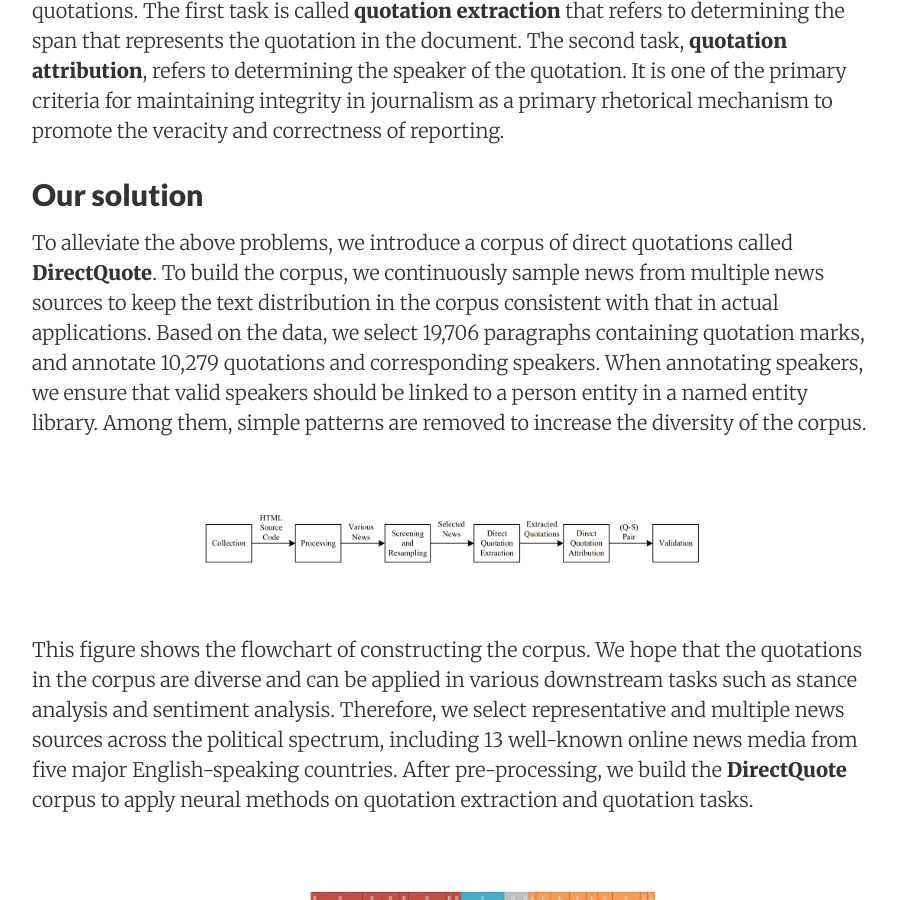
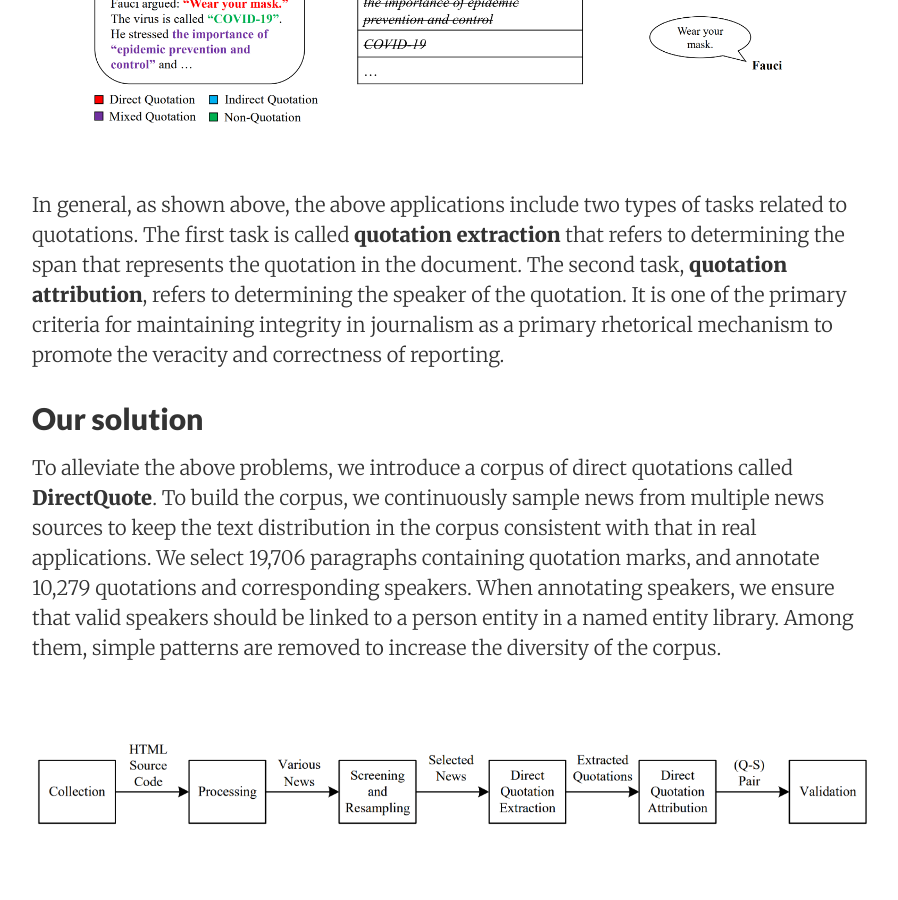
Before and after one commit to thumtblog/thumtblog.github.io, a Jekyll site: the page built from _posts/2022-10-15-directquote.md, in a window 1280 px wide and 900 px high, scrolled down 2020 px. Shown: the whole window, without its empty margins (188-1086 px from the left). Built offline with Jekyll 4.4.1, drawn with Linux system fonts in a browser that asks for light colours; nearby versions of some CDN libraries; comment, search, counter and statistics services are not loaded.

Commit message:
polish directquote

```diff
--- a/_posts/2022-10-15-directquote.md
+++ b/_posts/2022-10-15-directquote.md
@@ -12,7 +12,7 @@
 ## What is a quotation anyway?
 
 <br>
-<div align="center"><img src="{{ site.url }}/images/directquote/1.png" width=500></div>
+<div align="center"><img src="{{ site.url }}/images/directquote/1.png" width=750></div>
 <br>
 
 As shown in the figure above, A **quotation** is a general notion that covers different kinds of speech, thought, and writing in text. It is a prominent linguistic device for expressing opinions, statements, and assessments attributed to the speaker. Concretely, there are three types of quotations: direct quotations, indirect quotations and mixed quotations. Among all kinds of quotations, the entire content of the **direct quotation** is in quotation marks, which means that what the speaker said is transcribed verbatim.
@@ -22,7 +22,7 @@
 Besides news writing, direct quotations are also actively  involved in various NLP tasks. Since direct quotations are high subjective opinions, cognitions and assertions, they are used in opinion mining and claim detection task  to discover opinions, sentiment analysis task to evaluate the author’s mood, fact check task to verify factual information, statement monitoring task to track others’ speech. Many websites apply these tasks. For example, NewsBrief is a website that automatically extracts and attributes quotations, detects events, and updates them in real-time. Another website, Politifact, tracks the statements of politicians for news fact-checking to reduce misinformation. ISideWith tracks political views on different topics to boost voter engagement and education. However, these systems rely heavily on costly and time-consuming human labor.
 
 <br>
-<div align="center"><img src="{{ site.url }}/images/directquote/2.png" width=500></div>
+<div align="center"><img src="{{ site.url }}/images/directquote/2.png" width=750></div>
 <br>
 
 In general, as shown above, the above applications include two types of tasks related to quotations. The first task is called **quotation extraction** that refers to determining the span that represents the quotation in the document. The second task, **quotation attribution**, refers to determining the speaker of the quotation. It is one of the primary criteria for maintaining integrity in journalism as a primary rhetorical mechanism to promote the veracity and correctness of reporting.
@@ -31,16 +31,16 @@
 
 ## Our solution
 
-To alleviate the above problems, we introduce a corpus of direct quotations called **DirectQuote**. To build the corpus, we continuously sample news from multiple news sources to keep the text distribution in the corpus consistent with that in actual applications. Based on the data, we select 19,706 paragraphs containing quotation marks, and annotate 10,279 quotations and corresponding speakers. When annotating speakers, we ensure that valid speakers should be linked to a person entity in a named entity library. Among them, simple patterns are removed to increase the diversity of the corpus.
+To alleviate the above problems, we introduce a corpus of direct quotations called **DirectQuote**. To build the corpus, we continuously sample news from multiple news sources to keep the text distribution in the corpus consistent with that in real applications. We select 19,706 paragraphs containing quotation marks, and annotate 10,279 quotations and corresponding speakers. When annotating speakers, we ensure that valid speakers should be linked to a person entity in a named entity library. Among them, simple patterns are removed to increase the diversity of the corpus.
 
 <br>
-<div align="center"><img src="{{ site.url }}/images/directquote/3.png" width=500></div>
+<div align="center"><img src="{{ site.url }}/images/directquote/3.png" width=900></div>
 <br>
 
 This figure shows the flowchart of constructing the corpus. We hope that the quotations in the corpus are diverse and can be applied in various downstream tasks such as stance analysis and sentiment analysis. Therefore, we select representative and multiple news sources across the political spectrum, including 13 well-known online news media from five major English-speaking countries. After pre-processing, we build the **DirectQuote** corpus to apply neural methods on quotation extraction and quotation tasks.
 
 <br>
-<div align="center"><img src="{{ site.url }}/images/directquote/4.png" width=500></div>
+<div align="center"><img src="{{ site.url }}/images/directquote/4.png" width=750></div>
 <br>
 
 Although the common rule-based method is fast and performs well in the cases of simple syntax, it cannot handle rare quotation patterns.
```
